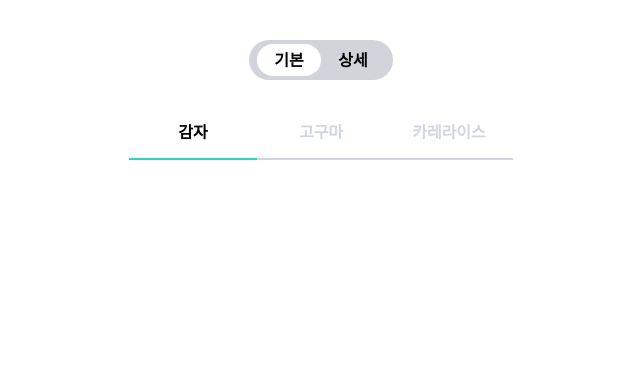
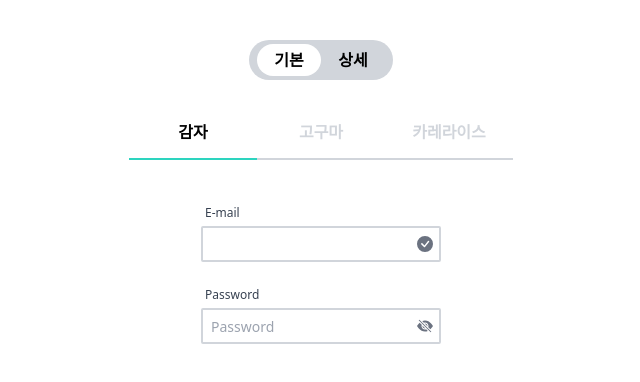
Before and after one commit to yhnb3/wanted_pre_onboarding, a React (Create React App) app: page / in a window 1280 px wide. Shown: the top 382 px of the page, without its empty margins (319-959 px from the left). Built offline with nearby package versions, Linux system fonts and the light colour scheme.

Commit message:
make input & fix README

```diff
--- a/package.json
+++ b/package.json
@@ -3,11 +3,14 @@
   "version": "0.1.0",
   "private": true,
   "dependencies": {
+    "@react-icons/all-files": "^4.1.0",
     "@testing-library/jest-dom": "^5.16.4",
     "@testing-library/react": "^13.0.1",
     "@testing-library/user-event": "^13.5.0",
+    "bootstrap-icons": "^1.8.1",
     "react": "^18.0.0",
     "react-dom": "^18.0.0",
+    "react-icons": "^4.3.1",
     "react-scripts": "5.0.1",
     "web-vitals": "^2.1.4"
   },
--- a/src/App.js
+++ b/src/App.js
@@ -1,4 +1,5 @@
 import "./App.css";
+import Input from "./components/Input";
 import Tab from "./components/Tab";
 import Toggle from "./components/Toggle";
 
@@ -7,6 +8,7 @@ function App() {
     <div className="App">
       <Toggle />
       <Tab />
+      <Input />
     </div>
   );
 }
--- /dev/null
+++ b/src/components/Input.js
@@ -0,0 +1,94 @@
+import { useState } from "react";
+
+import {
+  BsFillEyeFill,
+  BsFillEyeSlashFill,
+  BsCheckCircleFill,
+} from "react-icons/bs";
+
+export default function Input() {
+  const [isReveal, setIsReveal] = useState(false);
+  const [isValid, setIsValid] = useState(false);
+  const [isFocus, setIsFocus] = useState(false);
+  const [value, setValue] = useState("");
+  const handleChange = (e) => {
+    const value = e.target.value;
+    const emailRex =
+      /^[A-Za-z][A-Za-z0-9]+@[A-Za-z0-9]+\.[A-Za-z0-9](\.[A-Za-z0-9]+)*/g;
+    const isValid = !!value.match(emailRex);
+
+    setValue(value);
+
+    if (isValid) {
+      setIsValid(true);
+    } else {
+      setIsValid(false);
+    }
+  };
+
+  return (
+    <div className="grid grid-col-1 w-60 mt-10 mx-auto place-items-start">
+      <label className="m-1 text-xs text-gray-700" htmlFor="email">
+        E-mail
+      </label>
+      <div
+        className={`relative w-60 ${
+          !(!isValid && !isFocus && value.length > 0) ? "mb-5" : ""
+        }`}
+      >
+        <input
+          className="rounded-sm border-2 border-gray-300 py-1 px-2 w-full"
+          type="text"
+          name="email"
+          value={value}
+          autoComplete="false"
+          autoFocus={false}
+          onChange={handleChange}
+          onFocus={() => setIsFocus(true)}
+          onBlur={() => setIsFocus(false)}
+        ></input>
+        <BsCheckCircleFill
+          className={`absolute right-2 bottom-2.5 ${
+            value.length === 0
+              ? "text-gray-500"
+              : isValid
+              ? "text-teal-500"
+              : "text-gray-500"
+          }`}
+        />
+      </div>
+      {!isValid && !isFocus && value.length > 0 ? (
+        <span className="ml-1 mb-5 text-xs text-red-400">
+          Invalid email address
+        </span>
+      ) : null}
+
+      <label className="m-1 text-xs text-gray-700" htmlFor="password">
+        Password
+      </label>
+      <div className="relative w-60">
+        <input
+          className="rounded-sm border-2 border-gray-300 py-1 px-2 h-9 text-sm w-full"
+          type={isReveal ? "text" : "password"}
+          name="password"
+          autoComplete="false"
+          autoFocus={false}
+          placeholder="Password"
+        ></input>
+        <div className="absolute right-2 bottom-2.5">
+          {isReveal ? (
+            <BsFillEyeFill
+              className="text-teal-500"
+              onClick={() => setIsReveal(false)}
+            />
+          ) : (
+            <BsFillEyeSlashFill
+              className="text-gray-500"
+              onClick={() => setIsReveal(true)}
+            />
+          )}
+        </div>
+      </div>
+    </div>
+  );
+}
--- a/tailwind.config.js
+++ b/tailwind.config.js
@@ -1,6 +1,20 @@
 module.exports = {
   content: ["./src/**/*.{js,jsx,ts,tsx}"],
   theme: {
+    fontSize: {
+      xs: ".75rem",
+      sm: ".875rem",
+      tiny: ".875rem",
+      base: "1rem",
+      lg: "1.125rem",
+      xl: "1.25rem",
+      "2xl": "1.5rem",
+      "3xl": "1.875rem",
+      "4xl": "2.25rem",
+      "5xl": "3rem",
+      "6xl": "4rem",
+      "7xl": "5rem",
+    },
     extend: {
       animation: {
         buttonOff: "buttonOff 0.5s forwards",
```
Also changed, not shown: 2 other files (tests, documents, lock files or other folders).
